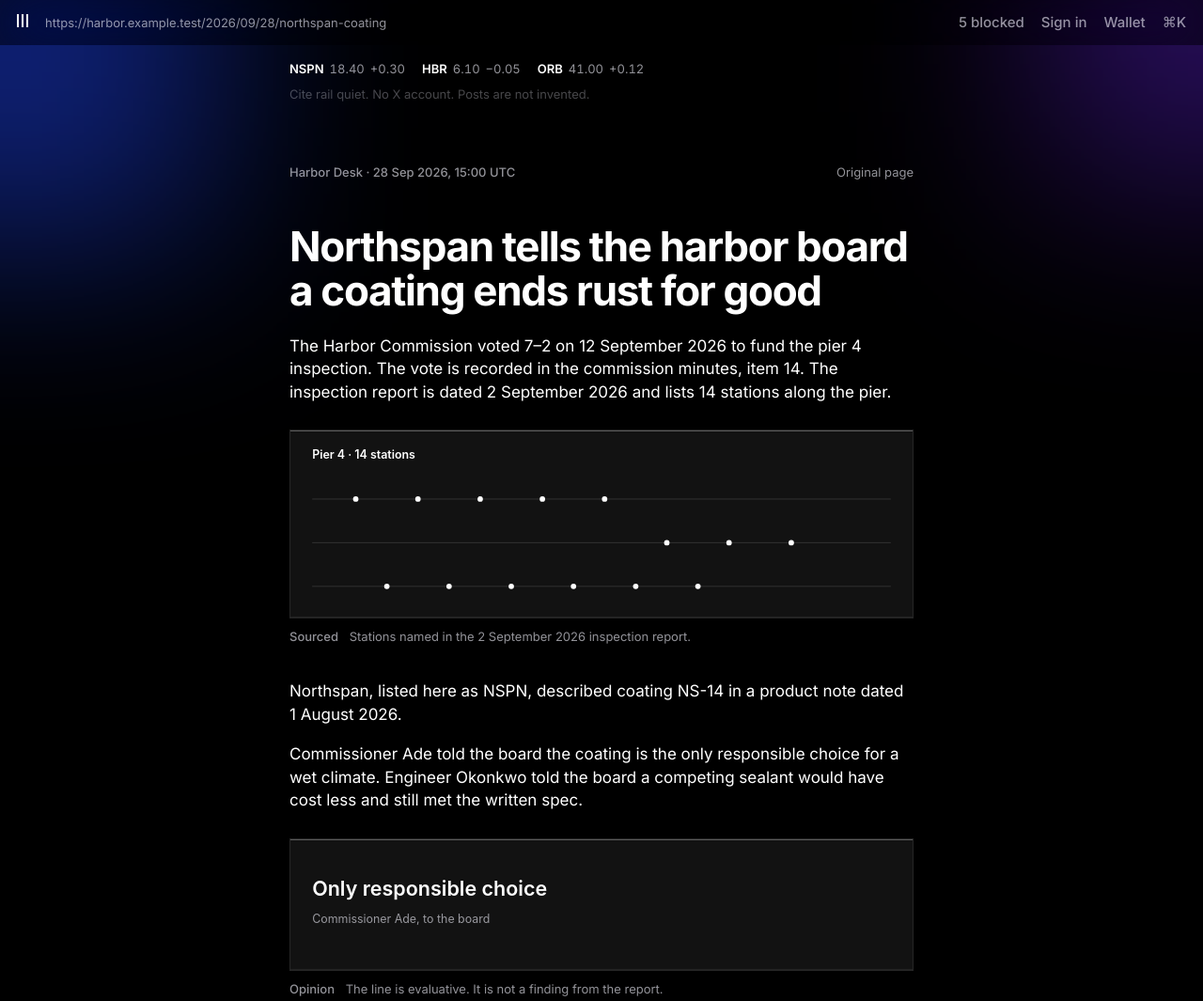
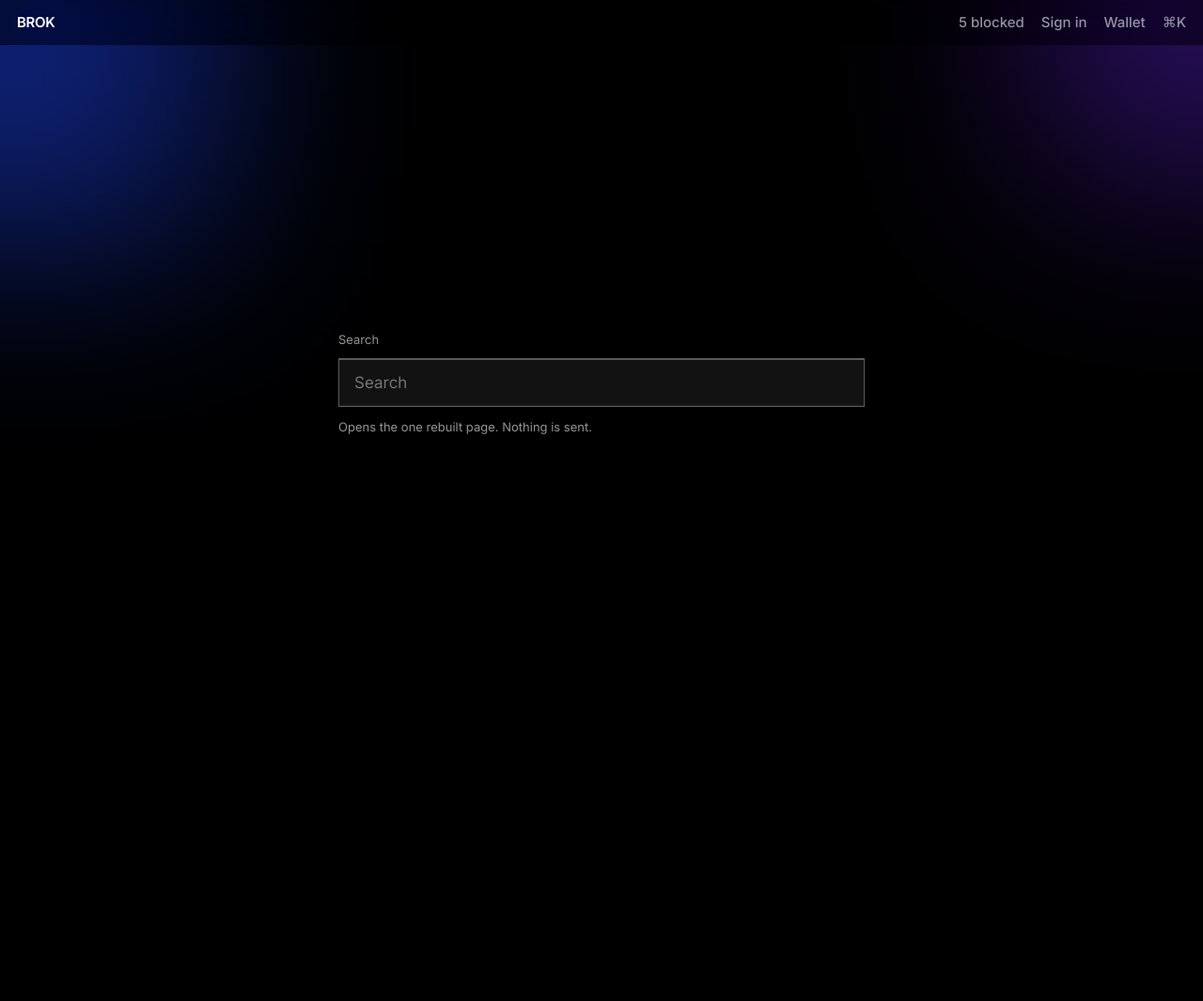
Before and after one commit to 11insight/brok, a website built with Vite: page index.html in a window 1280 px wide. Shown: the top 1065 px of the page at 94% size. After the commit the page ends 800 px from the top, so only its background shows below. Built offline with nearby package versions, Linux system fonts and the light colour scheme.

Commit message:
Open the app on a search page.

```diff
--- a/src/main.js
+++ b/src/main.js
@@ -20,7 +20,8 @@ const ledger = createLedger(ledgerSeed);
 const SEND_PREVIEW = "The coating eliminates corrosion forever.";
 
 const state = {
-  route: "browser",
+  route: "search",
+  back: "search",
   split: readSplit(article.id),
   article,
   accounts: { grok: false, x: false, starlink: false },
@@ -94,11 +95,23 @@ function closeOverlays() {
 function routeFromPath(path) {
   if (path.startsWith("/wallet")) return "wallet";
   if (path.startsWith("/original")) return "original";
-  return "browser";
+  if (path.startsWith("/read")) return "browser";
+  return "search";
+}
+
+function pathFor(route) {
+  if (route === "search") return "/";
+  if (route === "browser") return "/read";
+  return `/${route}`;
+}
+
+function focusRoute() {
+  if (state.route === "search") document.getElementById("q")?.focus();
 }
 
 function go(route) {
-  const path = route === "browser" ? "/" : `/${route}`;
+  if (route === "wallet" && state.route !== "wallet") state.back = state.route;
+  const path = pathFor(route);
   if (location.pathname !== path) history.pushState({ route }, "", path);
   const leavingWallet = state.route === "wallet" && route !== "wallet";
   if (leavingWallet) destroyWallet();
@@ -113,6 +126,7 @@ function go(route) {
   if (route === "wallet") paintWallet();
   else if (!document.querySelector(".window")) paintShell();
   else sync();
+  focusRoute();
 }
 
 function setSplit(on) {
@@ -242,7 +256,8 @@ app.addEventListener("click", (event) => {
     return;
   }
   if (action === "go") {
-    const route = target.dataset.route;
+    let route = target.dataset.route;
+    if (route === "back") route = state.back || "search";
     if (state.route === "original" && route === "browser" && target.classList.contains("hamburger")) {
       go("browser");
       setSplit(!state.split);
@@ -382,12 +397,20 @@ window.addEventListener("popstate", () => {
   if (route === "wallet") paintWallet();
   else if (!document.querySelector(".window")) paintShell();
   else sync();
+  focusRoute();
 });
 
 ledger.on(() => {
   if (document.querySelector(".window")) sync();
 });
 
+app.addEventListener("submit", (event) => {
+  if (!event.target?.classList?.contains("search")) return;
+  event.preventDefault();
+  go("browser");
+});
+
 state.route = routeFromPath(location.pathname);
 if (state.route === "wallet") paintWallet();
 else paintShell();
+focusRoute();
--- a/src/styles/app.css
+++ b/src/styles/app.css
@@ -102,7 +102,7 @@ a:hover { color: var(--accent); }
 .sym { color: var(--ink); font-weight: 600; }
 .pin { color: var(--ink-faint); }
 
-.tools { display: flex; align-items: center; gap: 18px; }
+.tools { display: flex; align-items: center; gap: 18px; margin-left: auto; }
 
 .hamburger, .tool {
   color: var(--ink-dim);
@@ -117,6 +117,14 @@ a:hover { color: var(--accent); }
 
 .hb { display: inline-flex; gap: 3px; height: 14px; }
 .hb i { display: block; width: 2px; height: 14px; background: var(--ink); }
+
+.brand {
+  color: var(--ink);
+  font-size: 15px;
+  font-weight: 600;
+  letter-spacing: -0.02em;
+}
+.brand:hover { color: var(--ink); }
 
 .omnibox {
   flex: 1;
@@ -146,8 +154,54 @@ a:hover { color: var(--accent); }
 .window.is-closing .columns { display: block; }
 .panes { display: flex; align-items: stretch; }
 .window[data-route="original"] .single,
-.window[data-route="original"] .columns { display: none; }
+.window[data-route="original"] .columns,
+.window[data-route="original"] .search { display: none; }
 .window[data-route="original"] #original { display: block; }
+
+.search { display: none; }
+.window[data-route="search"] .single,
+.window[data-route="search"] .columns,
+.window[data-route="search"].is-split .single,
+.window[data-route="search"].is-split .columns,
+.window[data-route="search"].is-closing .single,
+.window[data-route="search"].is-closing .columns,
+.window[data-route="search"] #original,
+.window[data-route="search"] .meta,
+.window[data-route="search"] .hamburger,
+.window[data-route="search"] .omnibox { display: none; }
+.window[data-route="search"] .search {
+  display: flex;
+  flex-direction: column;
+  justify-content: center;
+  min-height: calc(100vh - 160px);
+  padding: 48px 24px 80px;
+}
+.search label {
+  display: block;
+  margin: 0 auto 10px;
+  width: min(560px, 100%);
+  color: var(--ink-dim);
+  font-size: 13px;
+}
+.search input {
+  display: block;
+  width: min(560px, 100%);
+  height: 52px;
+  margin: 0 auto;
+  padding: 0 16px;
+  border: 0.5px solid var(--edge-low);
+  border-radius: 0;
+  background: var(--glass);
+  box-shadow: var(--glass-shadow);
+  -webkit-backdrop-filter: blur(28px) saturate(1.85);
+  backdrop-filter: blur(28px) saturate(1.85);
+  color: var(--ink);
+  font-size: 17px;
+  -webkit-appearance: none;
+  appearance: none;
+}
+.search input:focus { outline: none; border-color: var(--edge); }
+.search .fine { width: min(560px, 100%); margin: 12px auto 0; }
 
 .reader { max-width: 720px; margin: 0 auto; padding: 64px 28px 120px; }
 .article-top, .wallet-top, .pop-head, .drawer-head, .post-top {
@@ -523,7 +577,7 @@ figcaption { margin-top: 10px; color: var(--ink-dim); font-size: 13px; line-heig
 
 @media (prefers-reduced-transparency: reduce) {
   .ambient { display: none; }
-  .chrome, .pane-head, .popover, .drawer, .command, .pause, .phrase, .stop {
+  .chrome, .pane-head, .popover, .drawer, .command, .pause, .phrase, .stop, .search input {
     background: var(--bg-raise);
     -webkit-backdrop-filter: none;
     backdrop-filter: none;
--- a/src/ui/shell.js
+++ b/src/ui/shell.js
@@ -18,6 +18,7 @@ export function shellHtml(article) {
   return `<div class="window" data-route="browser">
     <div class="chrome">
       <div class="toolbar">
+        <button type="button" class="brand" data-action="go" data-route="search">BROK</button>
         <button type="button" class="hamburger" data-action="toggle-split" aria-pressed="false" aria-label="Split into three panes">
           <span class="hb" aria-hidden="true"><i></i><i></i><i></i></span>
         </button>
@@ -37,6 +38,11 @@ export function shellHtml(article) {
     </div>
     <div class="body">
       <div class="stage">
+        <form class="search" id="search">
+          <label for="q">Search</label>
+          <input id="q" name="q" type="text" enterkeyhint="search" autocomplete="off" spellcheck="false" placeholder="Search" />
+          <p class="fine">Opens the one rebuilt page. Nothing is sent.</p>
+        </form>
         <div class="single" id="single"></div>
         <div class="columns" id="columns"></div>
         <div id="original"></div>
@@ -82,7 +88,7 @@ export function syncShell(root, state, rows) {
   const quiet = win.querySelector("#quiet");
   quiet.hidden = state.accounts.x || state.split || closing;
   const rail = win.querySelector("#rail");
-  rail.hidden = !state.accounts.x || state.split || closing || state.route === "original";
+  rail.hidden = !state.accounts.x || state.split || closing || state.route === "original" || state.route === "search";
   const inference = win.querySelector("#inference");
   if (inference) {
     inference.textContent = state.accounts.grok
@@ -127,7 +133,7 @@ export function syncShell(root, state, rows) {
       document.querySelector("[data-action='command-run']")?.focus();
     }
   }
-  document.title = state.route === "original" ? "Original · BROK" : "BROK";
+  document.title = state.route === "original" ? "Original · BROK" : state.route === "search" ? "Search · BROK" : "BROK";
 }
 
 export function mountSplit(root, split) {
--- a/src/ui/wallet.js
+++ b/src/ui/wallet.js
@@ -55,7 +55,7 @@ function paint() {
     : "";
   host.innerHTML = `<div class="wallet">
     <div class="wallet-top">
-      <button type="button" data-action="go" data-route="browser">Back</button>
+      <button type="button" data-action="go" data-route="back">Back</button>
       <p class="kicker">Testnet fixture</p>
     </div>
     <section class="pause" aria-labelledby="pause-title">
```
